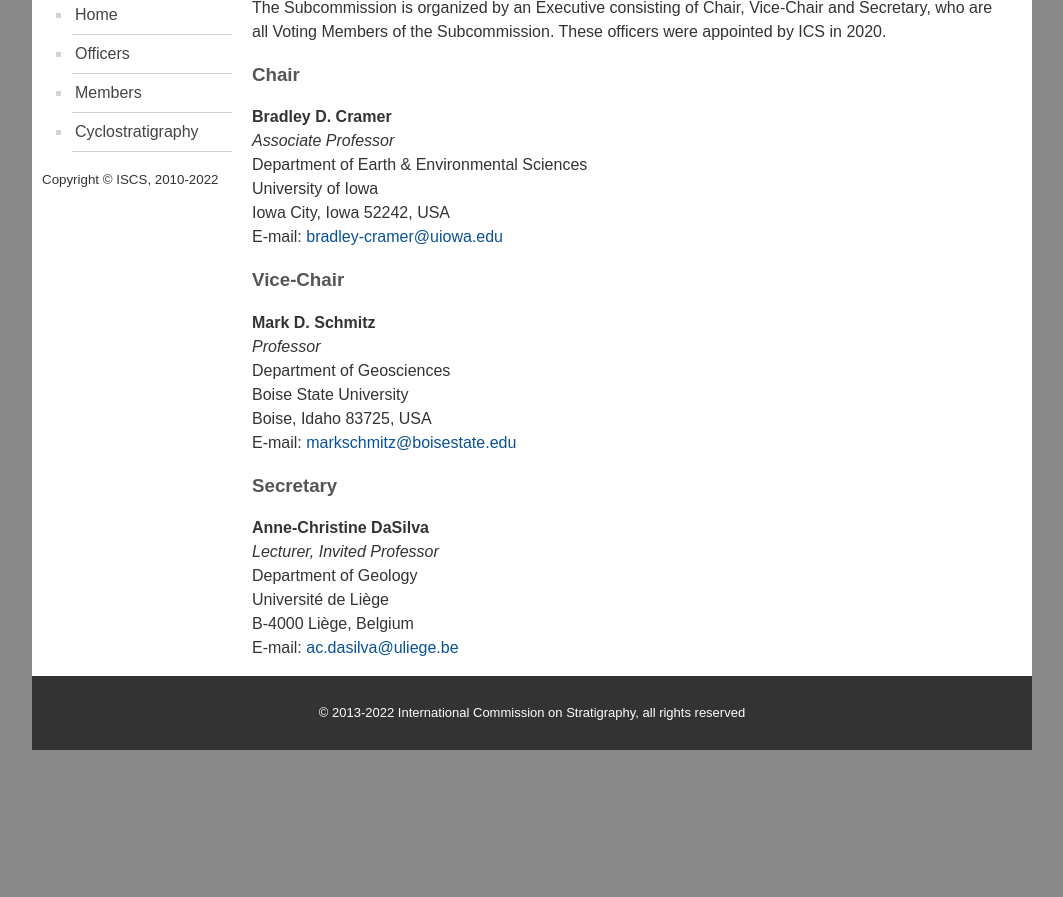
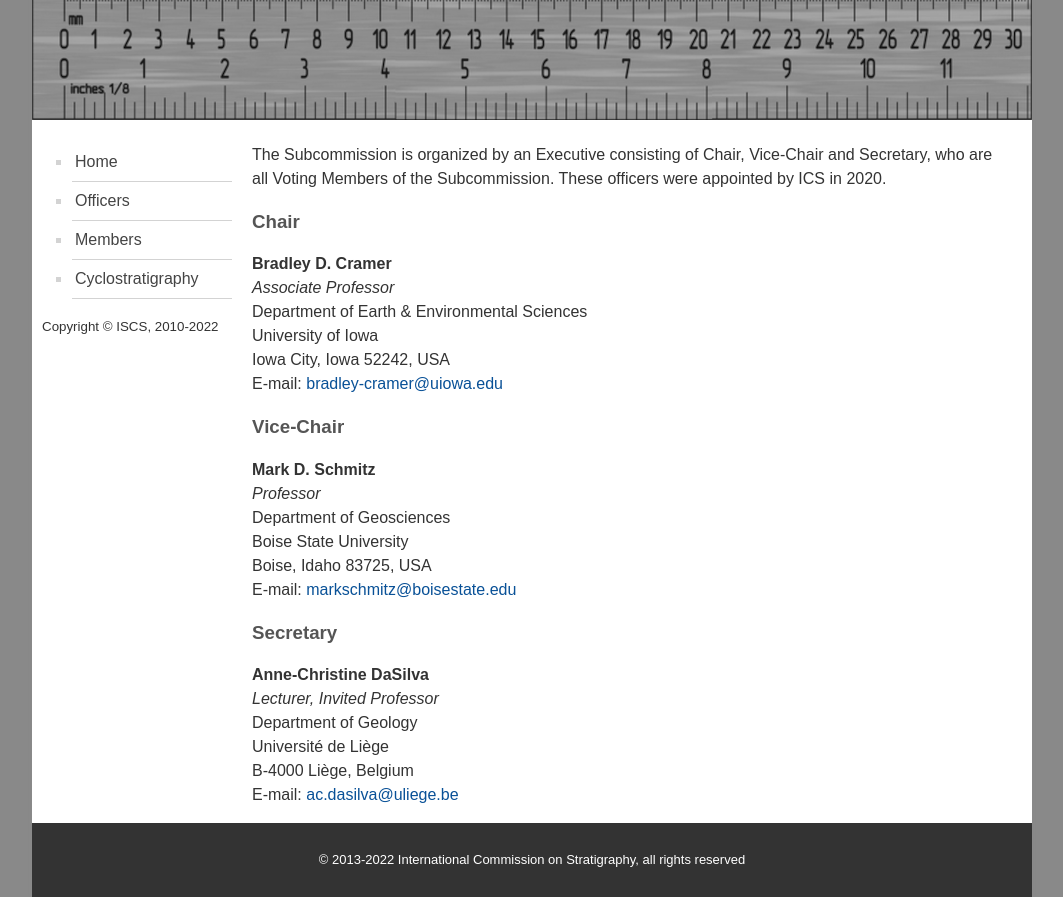
Before and after one commit to i-c-stratigraphy/subcommission-timescale-calibration, a Jekyll site: the page built from pages/officers.md, in a window 1280 px wide. Shown: the part 120-1017 px from the top of the page, without its empty margins (108-1171 px from the left). Built offline with Jekyll 4.4.1, drawn with Linux system fonts in a browser that asks for light colours; before the commit the page ends 900 px from its top, so only the background shows below that.

Commit message:
Update page.html

```diff
--- a/_layouts/page.html
+++ b/_layouts/page.html
@@ -173,11 +173,11 @@
         <div id="banner">
             {% if page.url == '/cyclostratigraphy' %}
             <img src="images/banner-02.png" />
-                {% if page.url == '/members' %}
-                <img src="images/banner-03.png" />
+            {% endif %}
+            {% if page.url == '/members' %}
+            <img src="images/banner-03.png" />
             {% else %}
             <img src="images/banner.png" />
-                {% endif %}
             {% endif %}
         </div>
         <div id="body-grid">
```
